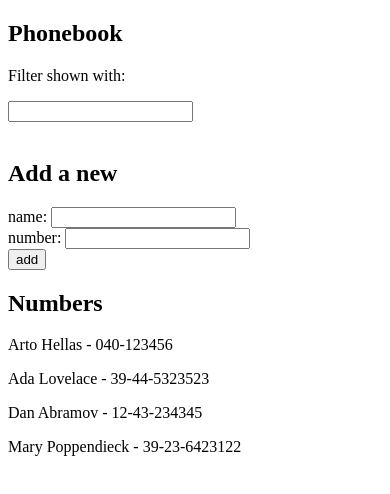
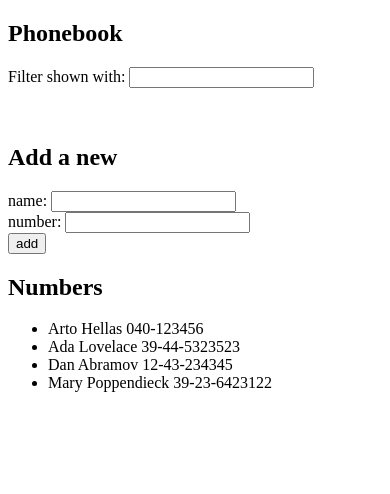
Before and after one commit to jmcamposdev/FullStackOpen, a React (Vite) app in the folder Part2/phonebook/: page / in a window 390 px wide. Shown: the top 494 px of the page. Built offline with nearby package versions, Linux system fonts and the light colour scheme.

Commit message:
Finished step five creating components to the phonebook project

```diff
--- a/Part2/phonebook/src/App.jsx
+++ b/Part2/phonebook/src/App.jsx
@@ -1,4 +1,7 @@
 import React, { useState } from 'react'
+import Filter from './components/Filter'
+import PersonForm from './components/PersonForm'
+import Persons from './components/Persons'
 
 const App = () => {
   const [persons, setPersons] = useState([
@@ -51,6 +54,7 @@ const App = () => {
     setPersons([...persons, newPerson])
     // Reset newName
     setInputs({
+      ...inputs, // Keep filter
       name: '',
       number: ''
     })
@@ -59,29 +63,14 @@ const App = () => {
   return (
     <div>
       <h2>Phonebook</h2>
-      <p>Filter shown with:</p>
-      <input type='text' value={inputs.filter} onChange={handleInputsChange} name='filter' />
+      <Filter filter={inputs.filter} handleFilterChange={handleInputsChange} inputName='filter' />
       <br />
       <br />
 
       <h2>Add a new</h2>
-      <form onSubmit={addPerson}>
-        <div>
-          name: <input value={inputs.name} onChange={handleInputsChange} name='name' />
-        </div>
-        <div>
-          number: <input value={inputs.number} onChange={handleInputsChange} name='number' />
-        </div>
-        <div>
-          <button type='submit'>add</button>
-        </div>
-      </form>
+      <PersonForm nameValue={inputs.name} numberValue={inputs.number} handleInputsChange={handleInputsChange} onSubmitt={addPerson} />
       <h2>Numbers</h2>
-      {
-        personsToShow.map(person => (
-          <p key={person.name}>{person.name} - {person.number}</p>
-        ))
-      }
+      <Persons persons={personsToShow} />
     </div>
   )
 }
--- /dev/null
+++ b/Part2/phonebook/src/components/Filter.jsx
@@ -0,0 +1,7 @@
+const Filter = ({ filter, handleFilterChange, inputName }) => (
+  <div>
+    Filter shown with: <input value={filter} onChange={handleFilterChange} name={inputName} />
+  </div>
+)
+
+export default Filter
--- /dev/null
+++ b/Part2/phonebook/src/components/Person.jsx
@@ -0,0 +1,7 @@
+const Person = ({ person }) => {
+  return (
+    <li>{person.name} {person.number}</li>
+  )
+}
+
+export default Person
--- /dev/null
+++ b/Part2/phonebook/src/components/PersonForm.jsx
@@ -0,0 +1,17 @@
+const PersonForm = ({ nameValue, numberValue, handleInputsChange, onSubmitt }) => {
+  return (
+    <form onSubmit={onSubmitt}>
+      <div>
+        name: <input value={nameValue} onChange={handleInputsChange} name='name' />
+      </div>
+      <div>
+        number: <input value={numberValue} onChange={handleInputsChange} name='number' />
+      </div>
+      <div>
+        <button type='submit'>add</button>
+      </div>
+    </form>
+  )
+}
+
+export default PersonForm
--- /dev/null
+++ b/Part2/phonebook/src/components/Persons.jsx
@@ -0,0 +1,13 @@
+import Person from './Person'
+
+const Persons = ({ persons }) => {
+  return (
+    <div>
+      <ul>
+        {persons.map(person => <Person key={person.name} person={person} />)}
+      </ul>
+    </div>
+  )
+}
+
+export default Persons
```
